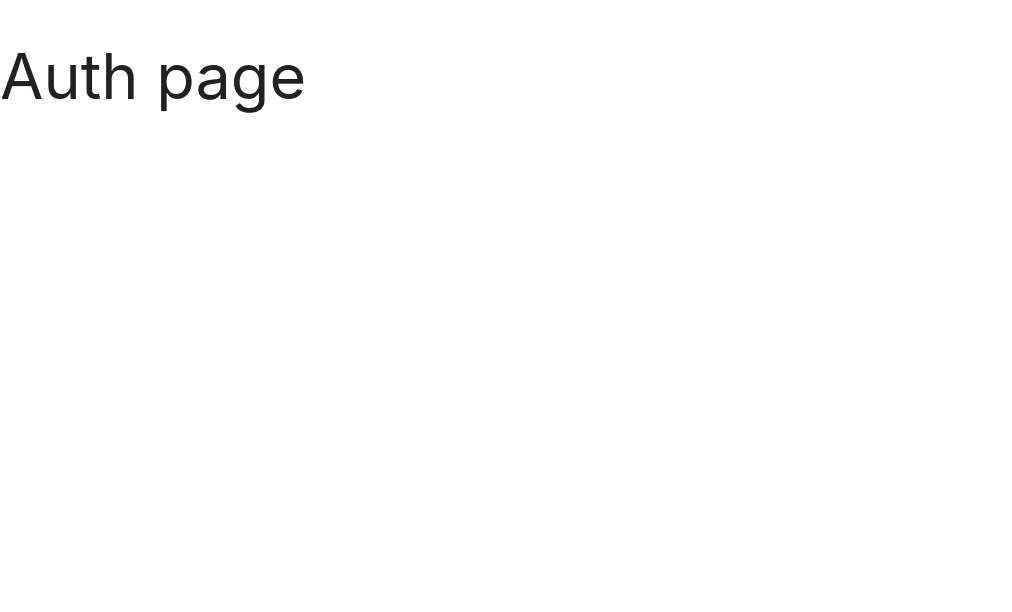
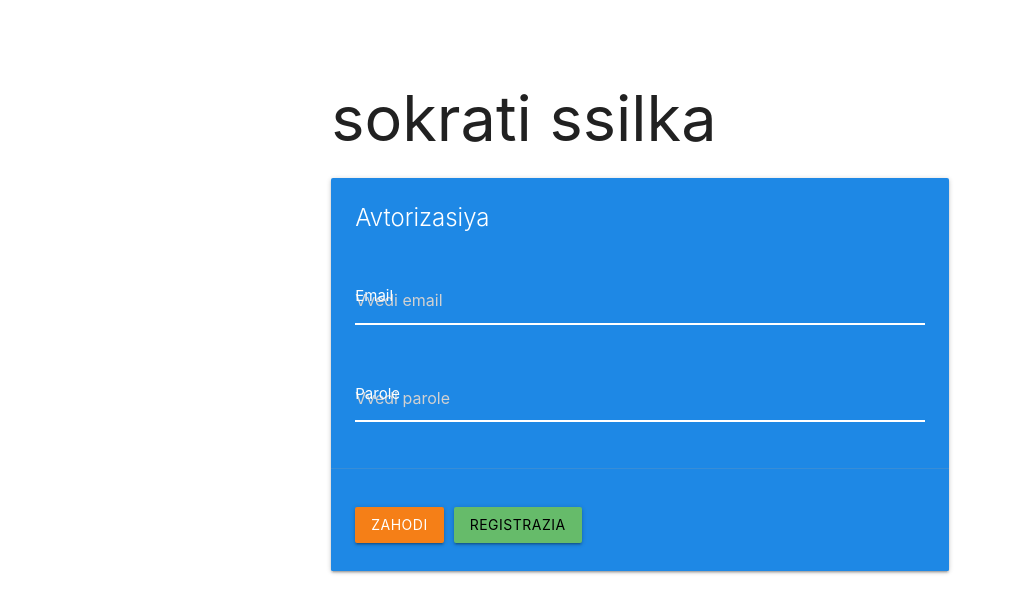
Before and after one commit to Benyamin-Rafaeli/shorturl, a React (Create React App) app in the folder client/: page / in a window 1280 px wide. Shown: the top 612 px of the page, without its empty margins (0-1012 px from the left). Built offline with nearby package versions, Linux system fonts and the light colour scheme.

Commit message:
test: login form finished

```diff
--- a/client/src/index.css
+++ b/client/src/index.css
@@ -1 +1,19 @@
 @import '~materialize-css/dist/css/materialize.min.css';
+
+input.yellow-input {
+  border-bottom: 1px solid #fff !important;
+  box-shadow: 0 1px 0 0 #fff !important;
+}
+
+input.yellow-input + label {
+  color: #fff !important;
+}
+
+input.yellow-input:focus + label {
+  color: #ffeb3b !important;
+}
+
+input.yellow-input:focus {
+  border-bottom: 1px solid #ffeb3b !important;
+  box-shadow: 0 1px 0 0 #ffeb3b !important;
+}
--- a/client/src/pages/AuthPage.js
+++ b/client/src/pages/AuthPage.js
@@ -1,9 +1,50 @@
-import React from 'react'
+import React from 'react';
 
-export const AuthPage =()=>{
-    return (
-        <div>
-            <h1>Auth page</h1>
+export const AuthPage = () => {
+  return (
+    <div className="row">
+      <div className="col s6 offset-s3">
+        <h1>sokrati ssilka</h1>
+        <div className="card blue darken-1">
+          <div className="card-content white-text">
+            <span className="card-title">Avtorizasiya</span>
+            <div>
+              <div className="input-field">
+                <input
+                  placeholder="Vvedi email"
+                  id="email"
+                  type="text"
+                  className="validate"
+                  name="email"
+                  className="yellow-input"
+                />
+                <label htmlFor="email">Email</label>
+              </div>
+
+              <div className="input-field">
+                <input
+                  placeholder="Vvedi parole"
+                  id="password"
+                  type="password"
+                  className="validate"
+                  name="password"
+                  className="yellow-input"
+                />
+                <label htmlFor="password">Parole</label>
+              </div>
+
+            </div>
+          </div>
+          <div className="card-action">
+            <button className="btn yellow darken-4" style={{ marginRight: 10 }}>
+              Zahodi
+            </button>
+            <button className="btn green lighten-1 black-text">
+              Registrazia
+            </button>
+          </div>
         </div>
-    )
-}
+      </div>
+    </div>
+  );
+};
```
Also changed, not shown: 1 other file (tests, documents, lock files or other folders).
